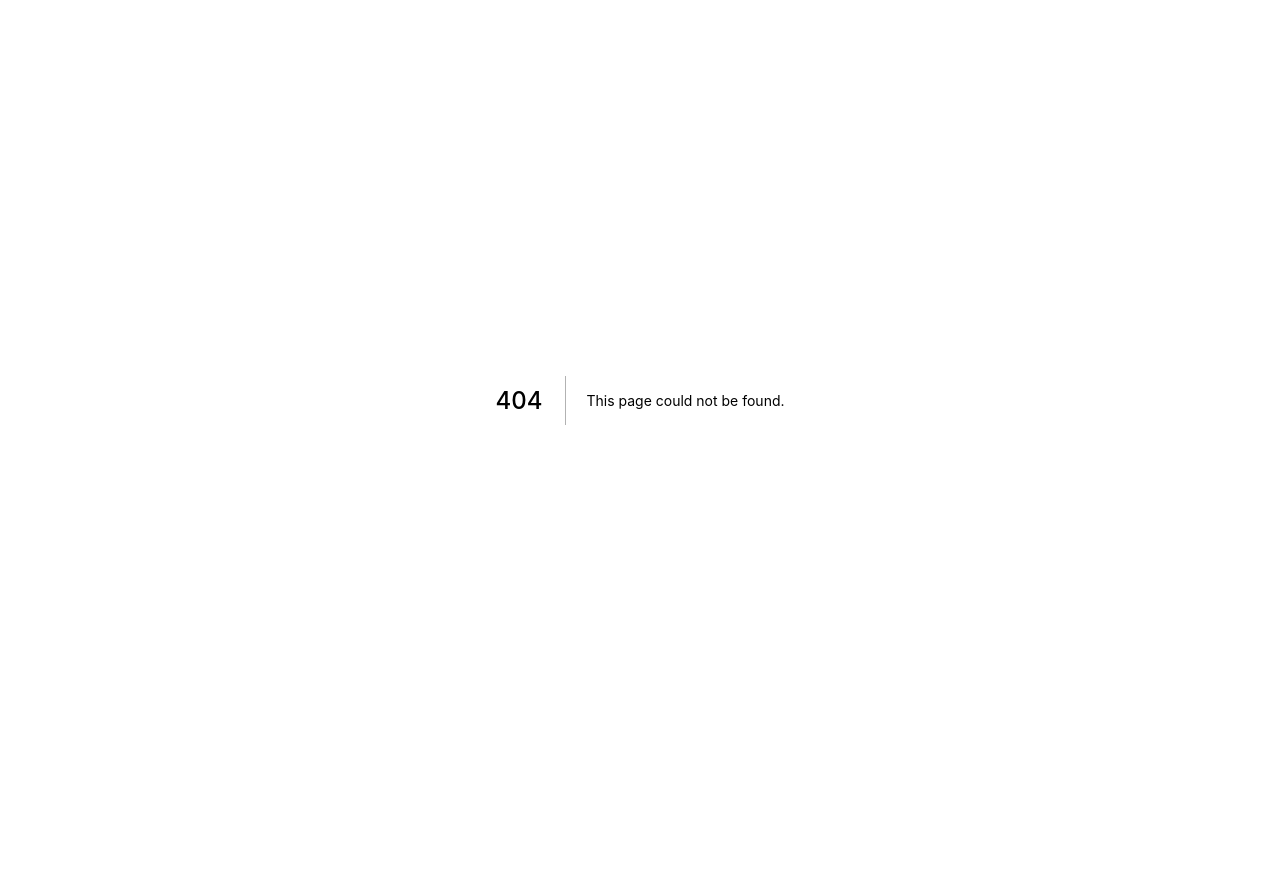
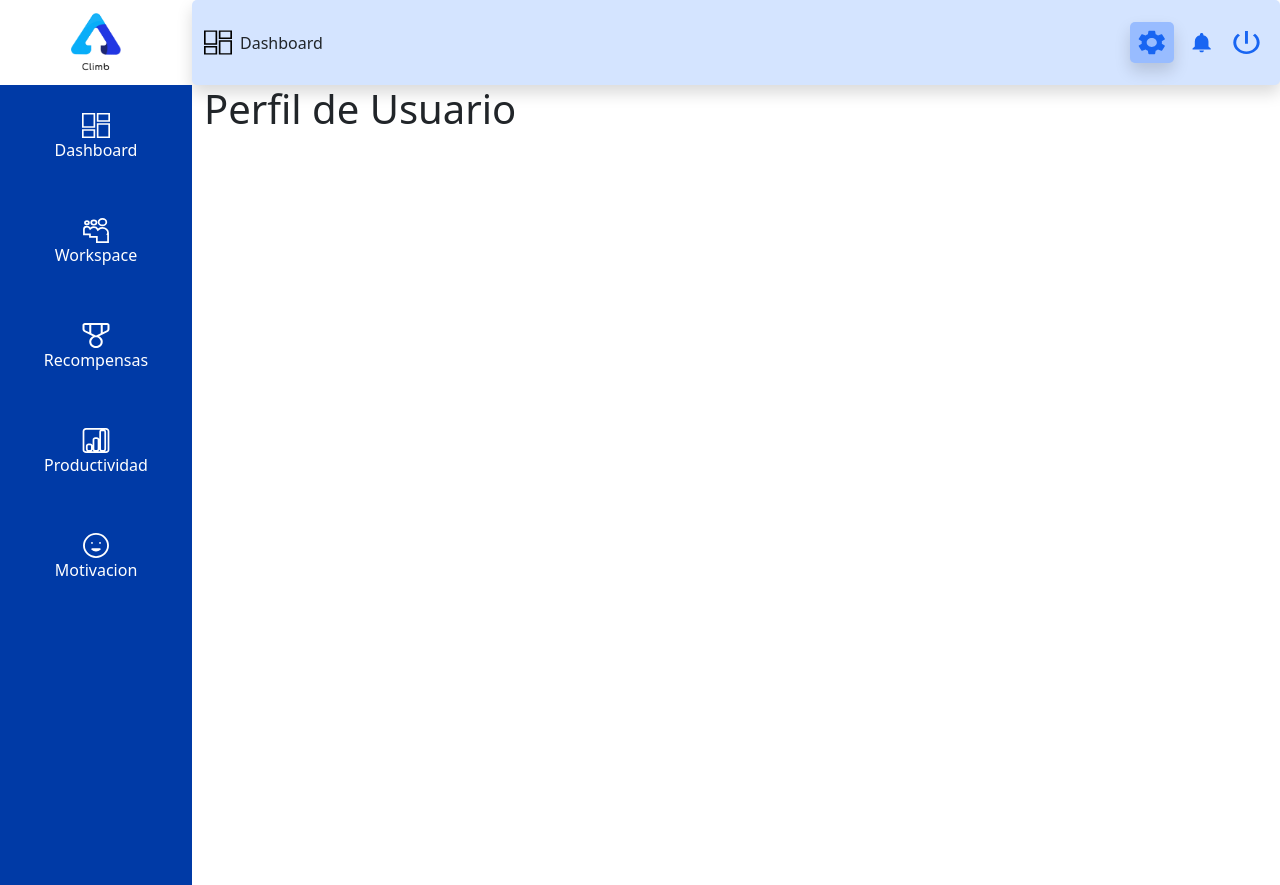
Before and after one commit to Climb-App/frontend-climb, a Next.js app: page /profile in a window 1280 px wide. Before the commit this address had no page. Before the commit the page ends 800 px from the top, so only its background shows below. Built offline with nearby package versions, Linux system fonts and the light colour scheme.

Commit message:
Add Routes

```diff
--- a/components/MainLayout/lateral.js
+++ b/components/MainLayout/lateral.js
@@ -14,15 +14,15 @@ export default function Lateral() {
         </div>
         <div className="lateral">
             <img className="icon" src="/assets/Rewards.svg" alt="rewards"/>
-            <a href="./rewards/">Recompensas</a>
+            <a href="./recompensas/">Recompensas</a>
         </div>
         <div className="lateral">
             <img className="icon" src="/assets/Productivity.svg" alt="productivity"/>
-            <a href="./productivity/">Productividad</a>
+            <a href="./productividad/">Productividad</a>
         </div>
         <div className="lateral">
             <img className="icon" src="/assets/Motivation.svg" alt="motivation"/>
-            <a href="./motivation/">Motivacion</a>
+            <a href="./motivacion/">Motivacion</a>
         </div>
       </div>
     )
--- a/components/MainLayout/navbar.js
+++ b/components/MainLayout/navbar.js
@@ -15,7 +15,7 @@ export default function Navbar() {
                     </div>
                     <div className="head">
                         <div className="shadow fill">
-                            <img className="icon m-2" src="/assets/settings.svg" alt="settings"/>
+                            <a href="./profile/"><img className="icon m-2" src="/assets/settings.svg" alt="settings"/></a>
                         </div>
                         <img className="icon m-2" src="/assets/notifications.svg" alt="notifications"/>
                         <img className="icon m-2" src="/assets/logout.svg" alt="logout"/>
--- /dev/null
+++ b/pages/profile/index.js
@@ -0,0 +1,16 @@
+import React from 'react';
+import MainLayoutComponent from '../../components/MainLayout/index';
+
+
+export default function PerfilUsuario() {
+
+  return (
+    <>
+      <MainLayoutComponent>
+
+        <h1>Perfil de Usuario</h1>
+
+      </MainLayoutComponent>
+    </>
+  )
+}
--- a/styles/app.css
+++ b/styles/app.css
@@ -29,7 +29,14 @@
 }
 .heading .fill {
   background-color: #98BCFF;
+  border-radius: 5px;
   margin: 6px;
+}
+.heading .fill:hover {
+  background-color: #bad0f9;
+  transition-property: opacity, left;
+  transition-delay: 2s;
+  transition-duration: 1s, 1s;
 }
 
 @media (max-width: 425px) {
--- a/styles/components_style/MainLayout/_navbar.scss
+++ b/styles/components_style/MainLayout/_navbar.scss
@@ -5,6 +5,7 @@
     justify-content: center;
     align-items: center;
 }
+
 
 .icon{
     width: 28px;
@@ -31,7 +32,15 @@
 
         .fill{
             background-color: #98BCFF;
+            border-radius: 5px;
             margin: 6px;
+        }
+
+        .fill:hover{
+            background-color: #bad0f9;
+            transition-property: opacity, left;
+            transition-delay: 2s;
+            transition-duration: 1s, 1s;
         }
 
 }
```
Also changed, not shown: pages/index.js (+1 -7 lines), pages/motivacion/index.js (added, +16 -0 lines), pages/productividad/index.js (added, +16 -0 lines), pages/recompensas/index.js (added, +16 -0 lines), 1 other file (tests, documents, lock files or other folders).
